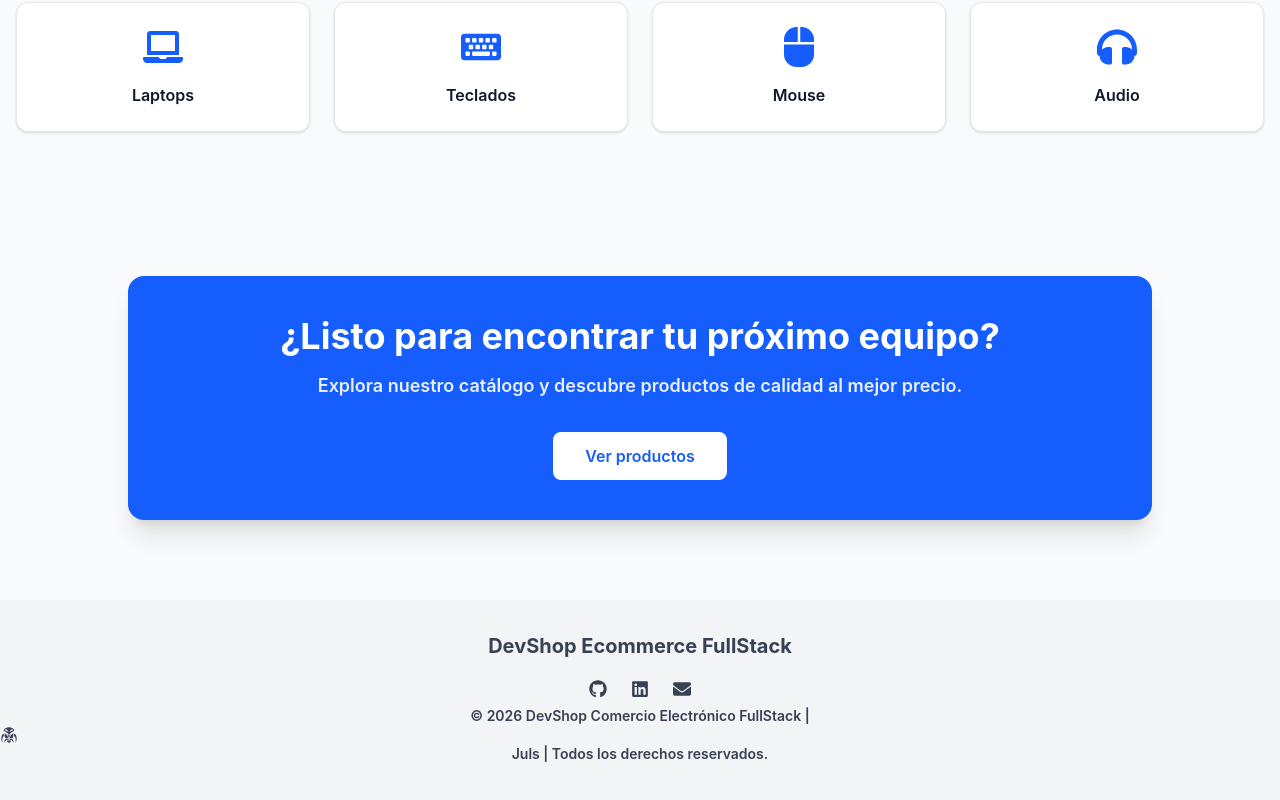
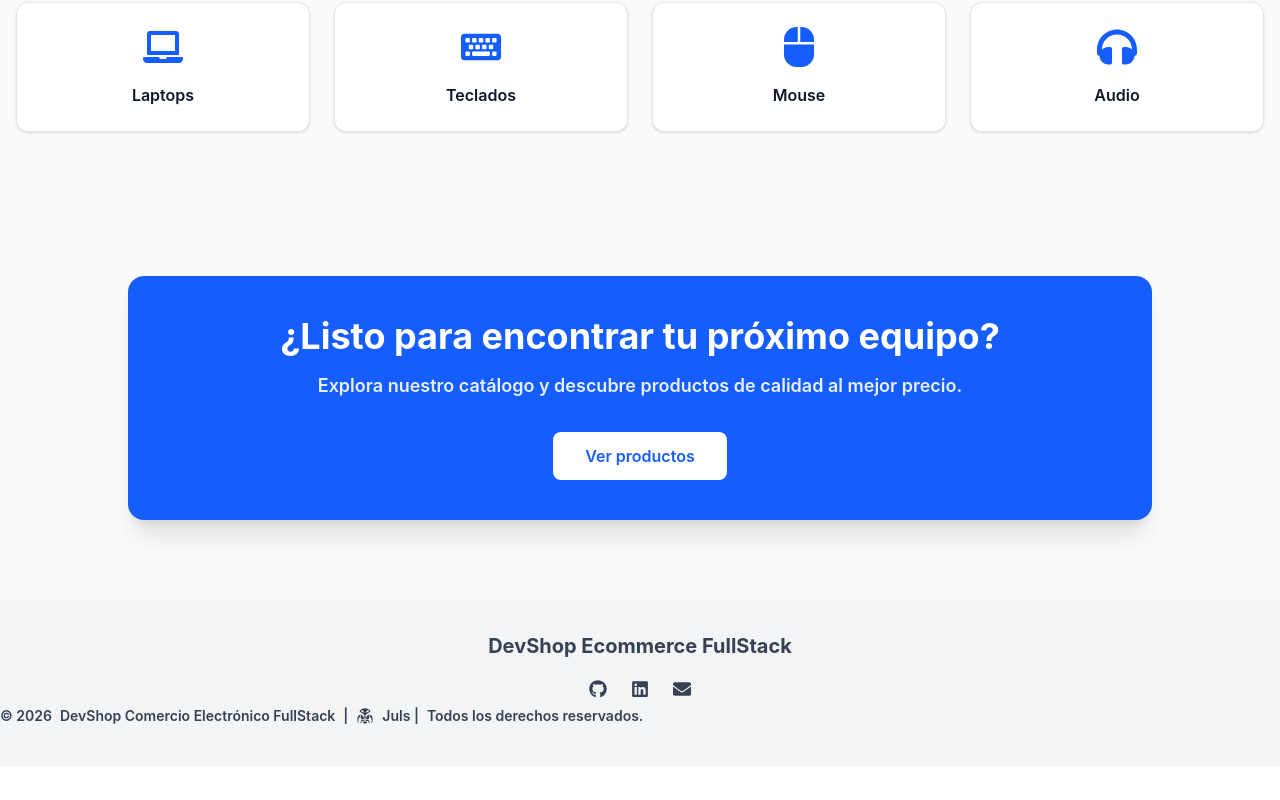
Before and after one commit to JCesar206/ecommerceFront, a React (Vite) app: page /#/ in a window 1280 px wide. Shown: the part 1219-2019 px from the top of the page. After the commit the page ends 1985 px from the top, so only its background shows below. Built offline with nearby package versions, Linux system fonts and the light colour scheme; no server answers.

Commit message:
Se actualiza diseño del componente Footer.jsx

```diff
--- a/src/components/layout/Footer.jsx
+++ b/src/components/layout/Footer.jsx
@@ -27,8 +27,9 @@ function Footer() {
 					</div>
 				</div>
 			<div className="text-center">
-				<p className="text-sm text-center py-2 hover:text-blue-500 hover:scale-90 transition">
-					&copy; {new Date().getFullYear()} {t("footer","title")} | <GiAlienBug size={18}/> Juls | {t("footer","rights")}
+				<p className="flex items-center gap-2 text-sm text-center py-2 hover:text-blue-500 hover:scale-90 transition">
+					&copy; {new Date().getFullYear()} <span>{t("footer","title")}</span> |
+					<GiAlienBug size={18}/> Juls | <span>{t("footer","rights")}</span>
 				</p>
 			</div>
 		</footer>
```
